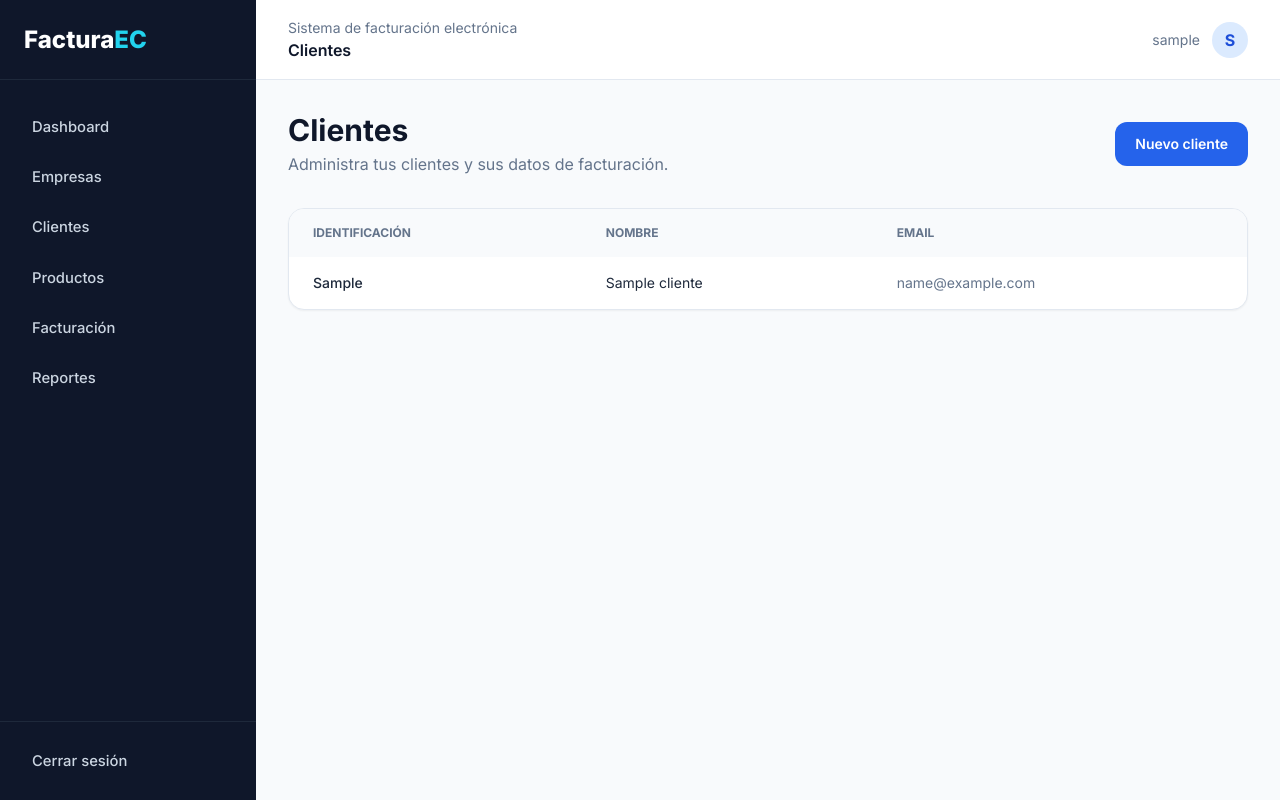
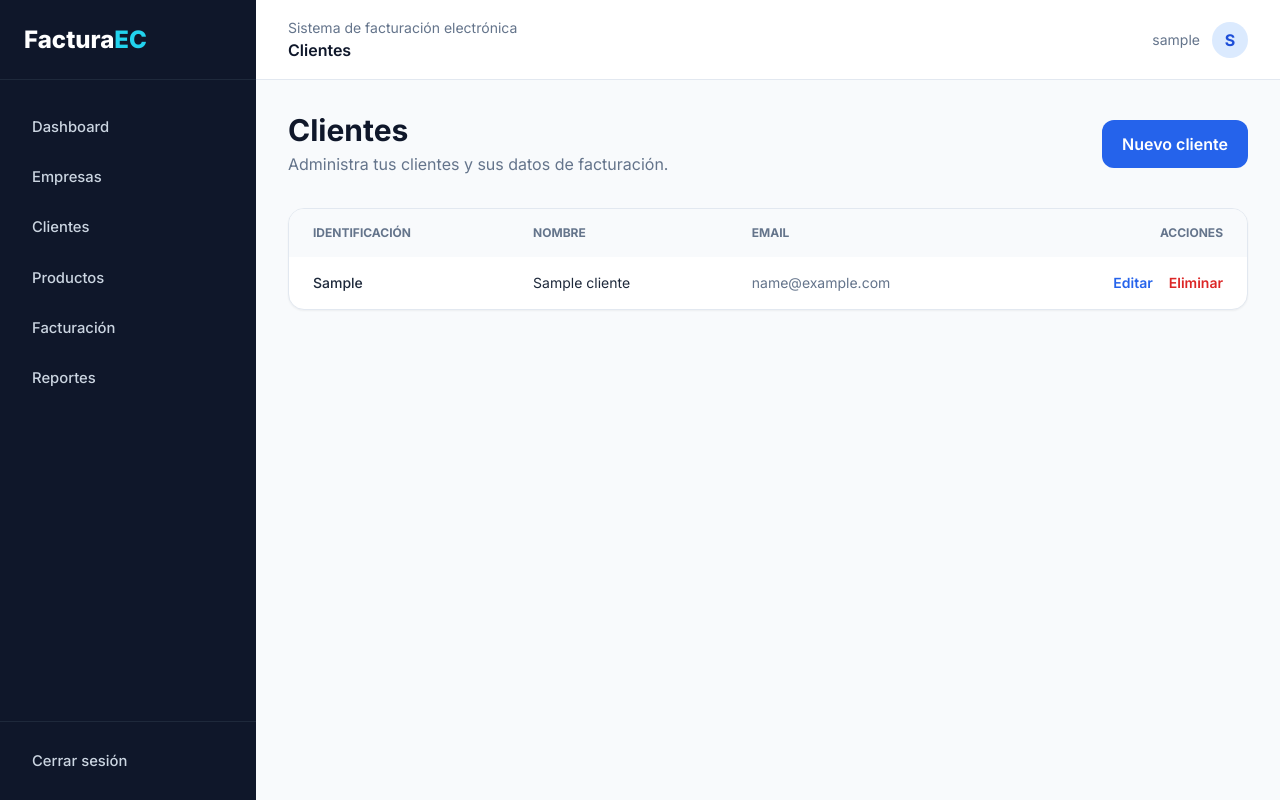
Before and after one commit to caeduardo99/facturacion_sri_django, a Django app: page /clientes/ in a window 1280 px wide. Run offline with Django 5.2, Linux system fonts and the light colour scheme; a user stored in the database is signed in; tables that the repository leaves empty hold one stand-in row (values such as "Sample post"); some libraries are stand-ins or nearby versions.

Commit message:
Agregar acciones de clientes

```diff
--- a/templates/clientes/lista.html
+++ b/templates/clientes/lista.html
@@ -1 +1,27 @@
-{% extends 'base.html' %}{% block title %}Clientes | FacturaEC{% endblock %}{% block header_title %}Clientes{% endblock %}{% block content %}<div class="mb-8 flex flex-col gap-4 sm:flex-row sm:items-center sm:justify-between"><div><h1 class="text-3xl font-bold">Clientes</h1><p class="mt-1 text-slate-500">Administra tus clientes y sus datos de facturación.</p></div><a href="{% url 'clientes:nuevo' %}" class="rounded-xl bg-blue-600 px-5 py-3 text-sm font-semibold text-white hover:bg-blue-700">Nuevo cliente</a></div><div class="overflow-x-auto rounded-2xl border border-slate-200 bg-white shadow-sm"><table class="min-w-full text-left text-sm"><thead class="bg-slate-50 text-xs uppercase text-slate-500"><tr><th class="px-6 py-4">Identificación</th><th class="px-6 py-4">Nombre</th><th class="px-6 py-4">Email</th></tr></thead><tbody class="divide-y divide-slate-100">{% for c in clientes %}<tr class="hover:bg-slate-50"><td class="px-6 py-4 font-medium">{{ c.identificacion }}</td><td class="px-6 py-4">{{ c.nombres }}</td><td class="px-6 py-4 text-slate-500">{{ c.email|default:"-" }}</td></tr>{% empty %}<tr><td colspan="3" class="px-6 py-12 text-center text-slate-500">No existen clientes registrados.</td></tr>{% endfor %}</tbody></table></div>{% endblock %}
+{% extends 'base.html' %}
+{% block title %}Clientes | FacturaEC{% endblock %}
+{% block header_title %}Clientes{% endblock %}
+{% block content %}
+<div class="mb-8 flex flex-col gap-4 sm:flex-row sm:items-center sm:justify-between">
+  <div><h1 class="text-3xl font-bold">Clientes</h1><p class="mt-1 text-slate-500">Administra tus clientes y sus datos de facturación.</p></div>
+  <a href="{% url 'clientes:nuevo' %}" class="rounded-xl bg-blue-600 px-5 py-3 font-semibold text-white hover:bg-blue-700">Nuevo cliente</a>
+</div>
+<div class="overflow-x-auto rounded-2xl border border-slate-200 bg-white shadow-sm">
+<table class="min-w-full text-left text-sm">
+<thead class="bg-slate-50 text-xs uppercase text-slate-500"><tr><th class="px-6 py-4">Identificación</th><th class="px-6 py-4">Nombre</th><th class="px-6 py-4">Email</th><th class="px-6 py-4 text-right">Acciones</th></tr></thead>
+<tbody class="divide-y divide-slate-100">
+{% for c in clientes %}
+<tr class="hover:bg-slate-50">
+<td class="px-6 py-4 font-medium">{{ c.identificacion }}</td>
+<td class="px-6 py-4">{{ c.nombres }}</td>
+<td class="px-6 py-4 text-slate-500">{{ c.email|default:"-" }}</td>
+<td class="px-6 py-4 text-right">
+<a href="{% url 'clientes:editar' c.pk %}" class="mr-3 font-semibold text-blue-600 hover:text-blue-800">Editar</a>
+<a href="{% url 'clientes:eliminar' c.pk %}" class="font-semibold text-red-600 hover:text-red-800">Eliminar</a>
+</td>
+</tr>
+{% empty %}
+<tr><td colspan="4" class="px-6 py-12 text-center text-slate-500">No existen clientes registrados.</td></tr>
+{% endfor %}
+</tbody></table></div>
+{% endblock %}
```
